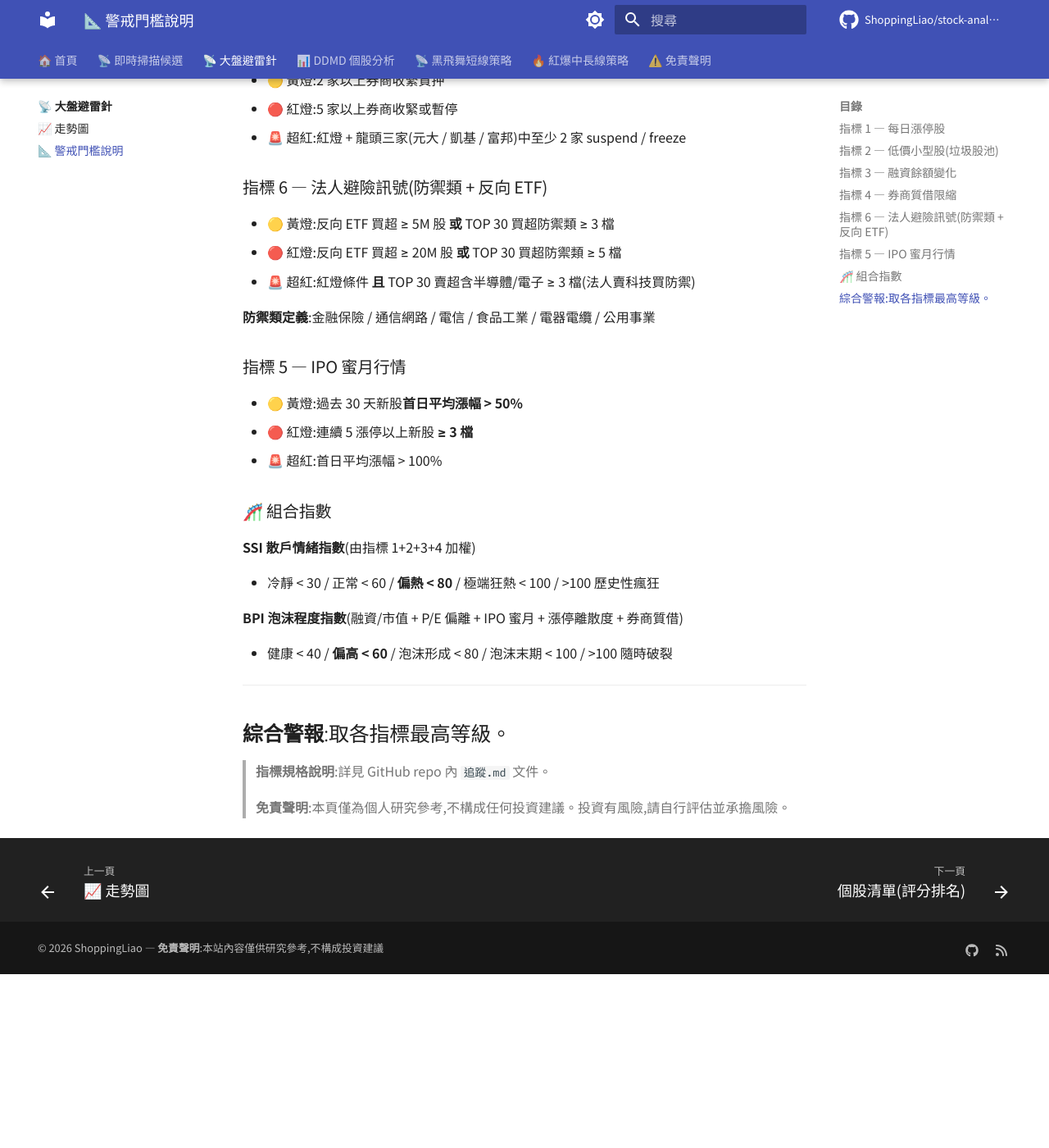
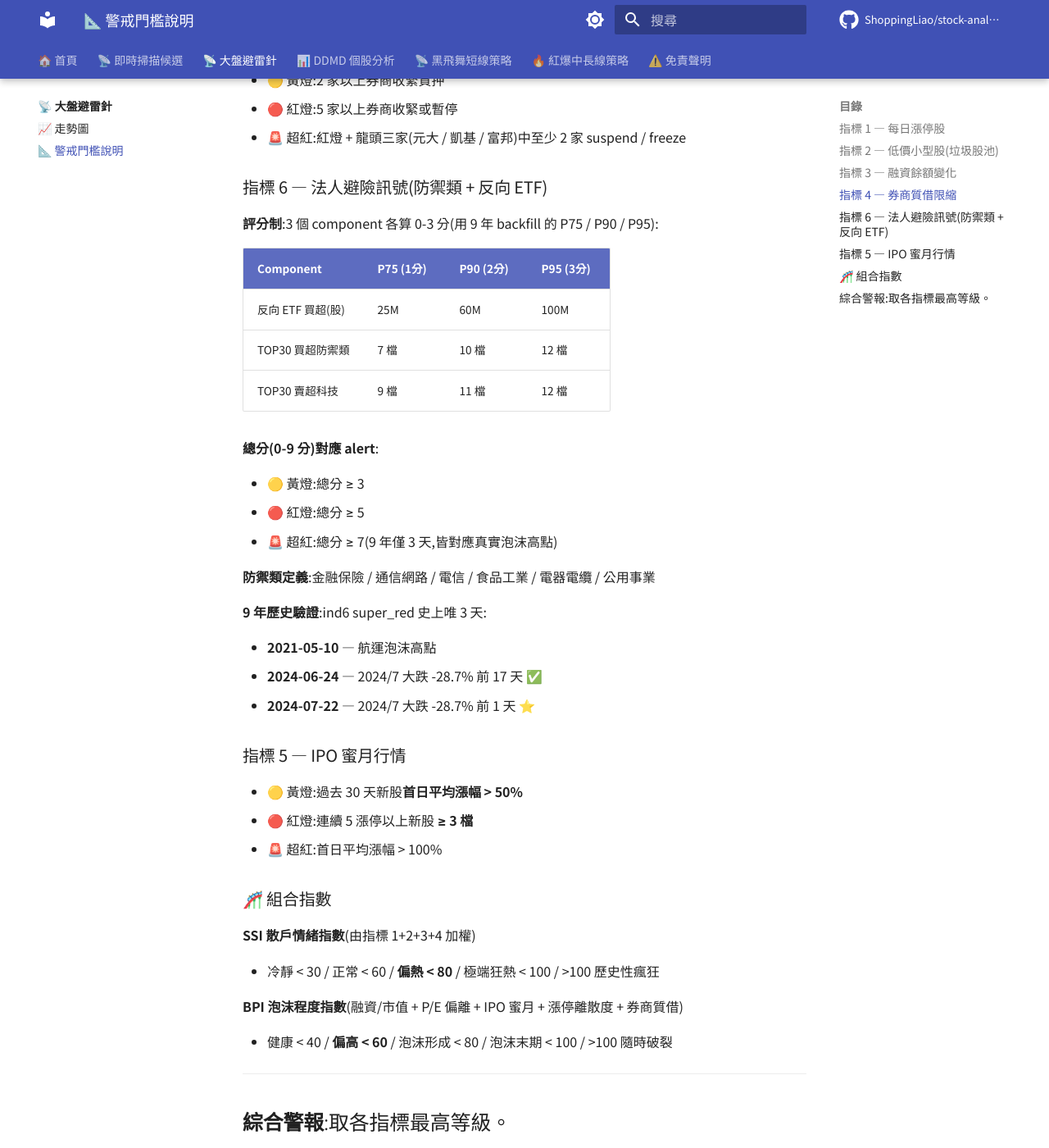
Before and after one commit to ShoppingLiao/stock-analysis-public, an MkDocs documentation site: the page built from docs/bubble_monitor/thresholds.md, in a window 1280 px wide and 1400 px high, scrolled down 1104 px. Shown: the whole window at 82% size. Built offline with MkDocs 1.6.1 and Material for MkDocs 9.7.7, drawn with Linux system fonts in a browser that asks for light colours; comment, search, counter and statistics services are not loaded; before the commit the page ends 2292 px from its top, so only the background shows below that.

Commit message:
docs(bubble-monitor): update (2026-05-19)

```diff
--- a/docs/bubble_monitor/thresholds.md
+++ b/docs/bubble_monitor/thresholds.md
@@ -41,11 +41,27 @@
 
 ### 指標 6 — 法人避險訊號(防禦類 + 反向 ETF)
 
-- 🟡 黃燈:反向 ETF 買超 ≥ 5M 股 **或** TOP 30 買超防禦類 ≥ 3 檔
-- 🔴 紅燈:反向 ETF 買超 ≥ 20M 股 **或** TOP 30 買超防禦類 ≥ 5 檔
-- 🚨 超紅:紅燈條件 **且** TOP 30 賣超含半導體/電子 ≥ 3 檔(法人賣科技買防禦)
+**評分制**:3 個 component 各算 0-3 分(用 9 年 backfill 的 P75 / P90 / P95):
+
+| Component | P75 (1分) | P90 (2分) | P95 (3分) |
+|-----------|-----------|-----------|-----------|
+| 反向 ETF 買超(股)| 25M | 60M | 100M |
+| TOP30 買超防禦類 | 7 檔 | 10 檔 | 12 檔 |
+| TOP30 賣超科技 | 9 檔 | 11 檔 | 12 檔 |
+
+**總分(0-9 分)對應 alert**:
+
+- 🟡 黃燈:總分 ≥ 3
+- 🔴 紅燈:總分 ≥ 5
+- 🚨 超紅:總分 ≥ 7(9 年僅 3 天,皆對應真實泡沫高點)
 
 **防禦類定義**:金融保險 / 通信網路 / 電信 / 食品工業 / 電器電纜 / 公用事業
+
+**9 年歷史驗證**:ind6 super_red 史上唯 3 天:
+
+- **2021-05-10** — 航運泡沫高點
+- **2024-06-24** — 2024/7 大跌 -28.7% 前 17 天 ✅
+- **2024-07-22** — 2024/7 大跌 -28.7% 前 1 天 ⭐
 
 ### 指標 5 — IPO 蜜月行情
 
```
Also changed, not shown: docs/bubble_monitor/charts.md (+4 -4 lines), docs/bubble_monitor/index.md (+5 -5 lines).
